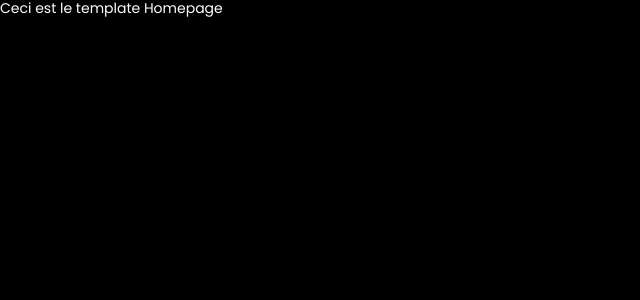
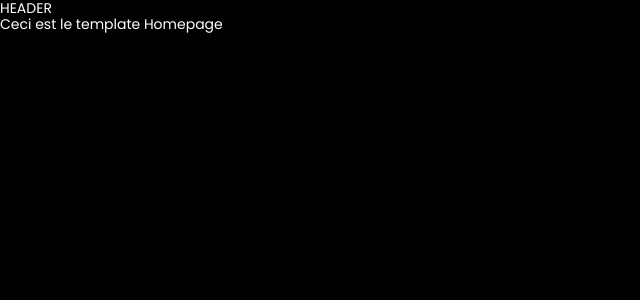
Before and after one commit to yoannk-dev/fakeflix, a Next.js app: page / in a window 1280 px wide. Shown: the top 300 px of the page, without its empty margins (0-640 px from the left). Built offline with nearby package versions, Linux system fonts and the light colour scheme.

Commit message:
add default layout

```diff
--- /dev/null
+++ b/components/layouts/layout.tsx
@@ -0,0 +1,19 @@
+// components/layouts/layout.tsx
+
+import { ReactNode } from 'react';
+import Header from '../organisms/Header'
+
+type Props = {
+  children: ReactNode;
+};
+
+export default function Layout({
+  children
+}: Props) {
+  return (
+    <>
+      <Header />
+      {children}
+    </>
+  )
+}
--- /dev/null
+++ b/components/organisms/Header.tsx
@@ -0,0 +1,9 @@
+// components/organisms/Header.tsx
+
+import type { NextPage } from 'next'
+
+const Header: NextPage = () => {
+  return <div>HEADER</div>
+}
+
+export default Header
--- a/components/templates/Homepage.tsx
+++ b/components/templates/Homepage.tsx
@@ -1,3 +1,5 @@
+// components/templates/Homepage.tsx
+
 import type { NextPage } from 'next'
 
 const Homepage: NextPage = () => {
--- a/pages/_app.tsx
+++ b/pages/_app.tsx
@@ -1,8 +1,13 @@
+// pages/_app.tsx
+
 import '../styles/globals.scss'
 import type { AppProps } from 'next/app'
+import Layout from '../components/layouts/layout'
 
 function MyApp({ Component, pageProps }: AppProps) {
-  return <Component {...pageProps} />
+  return <Layout>
+    <Component {...pageProps} />
+  </Layout>
 }
 
 export default MyApp
--- a/pages/_document.tsx
+++ b/pages/_document.tsx
@@ -1,4 +1,4 @@
-// pages/_document.js
+// pages/_document.tsx
 
 import Document, { Html, Head, Main, NextScript } from 'next/document'
 
@@ -8,7 +8,7 @@ class MyDocument extends Document {
       <Html>
         <Head>
           <link
-            href="https://fonts.googleapis.com/css2?family=Poppins&display=optional"
+            href="https://fonts.googleapis.com/css2?family=Poppins&display=swap"
             rel="stylesheet"
           />
         </Head>
--- a/pages/index.tsx
+++ b/pages/index.tsx
@@ -1,3 +1,5 @@
+// pages/index.tsx
+
 import type { NextPage } from 'next'
 import Homepage from '../components/templates/Homepage'
 
```
